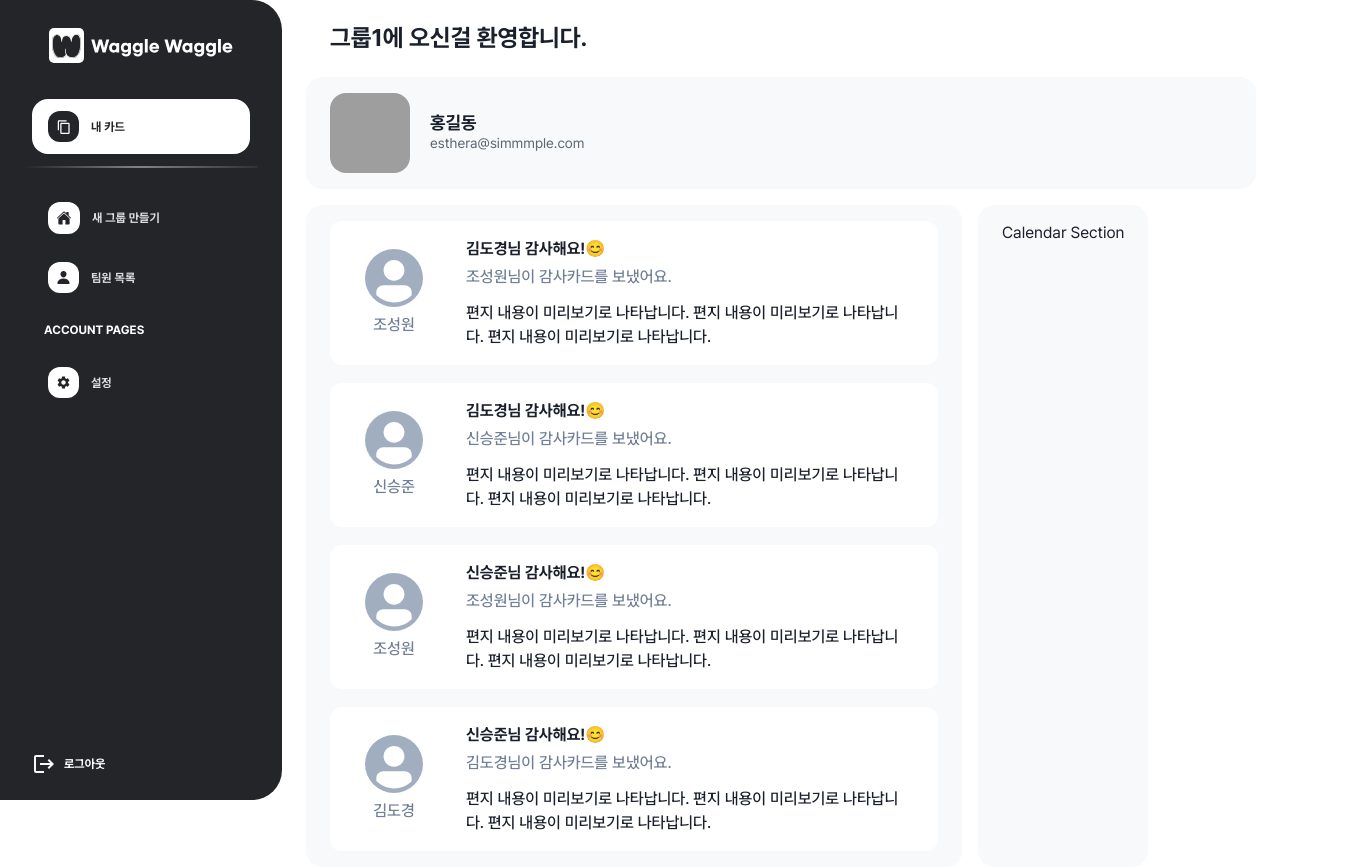
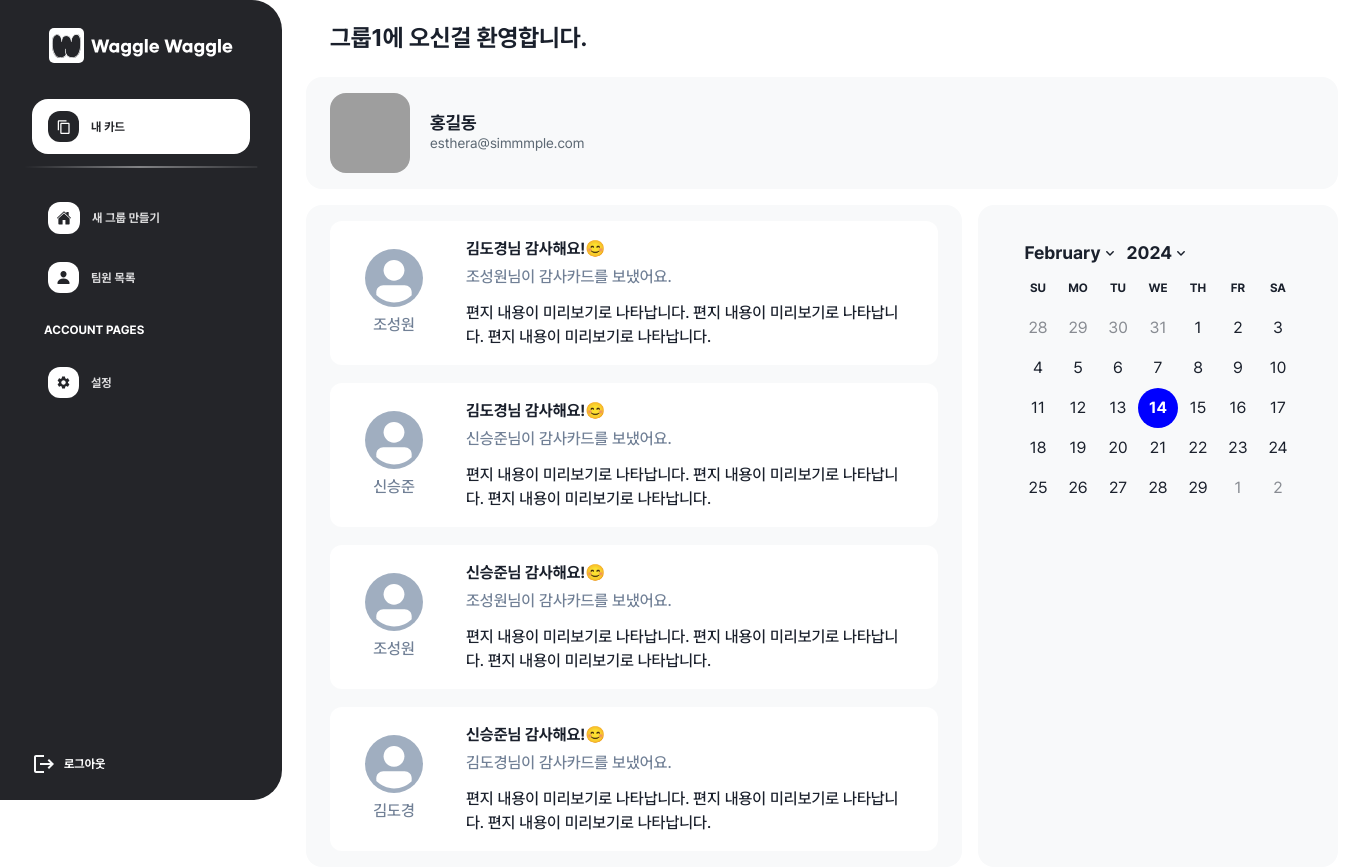
Before and after one commit to DDD-Community/DDD-10-WABLE-WEB, a Next.js app: page /client/1 in a window 1280 px wide. Shown: the whole page, 1362 px wide, since content can reach past the window. Built offline with nearby package versions, Linux system fonts and the light colour scheme; grey boxes are pictures that could not be loaded.

Commit message:
feat: calendar 컴포넌트 추가

```diff
--- /dev/null
+++ b/src/components/pages/client/calendar.tsx
@@ -0,0 +1,24 @@
+'use client';
+
+import { useState } from 'react';
+import { DayPicker } from 'react-day-picker';
+import 'react-day-picker/dist/style.css';
+
+export default function Calendar() {
+  const [selectedDate, setSelectedDate] = useState<Date | undefined>(
+    new Date(),
+  );
+
+  return (
+    <DayPicker
+      mode="single"
+      captionLayout="dropdown"
+      fromYear={2024}
+      toYear={2024}
+      showOutsideDays
+      required
+      selected={selectedDate}
+      onSelect={setSelectedDate}
+    />
+  );
+}
--- a/src/pages/client/[id]/index.tsx
+++ b/src/pages/client/[id]/index.tsx
@@ -4,6 +4,7 @@ import GNBLayout from '@/layouts/gnb-layout';
 import DashboardItem from '@/components/common/dashboard-item';
 import Card from '@/components/pages/client/card';
 import Profile from '@/components/pages/client/profile';
+import Calendar from '@/components/pages/client/calendar';
 
 const MOCK_DATA = [
   {
@@ -58,7 +59,9 @@ export default function Home() {
             />
           ))}
         </DashboardItem>
-        <DashboardItem>Calendar Section</DashboardItem>
+        <DashboardItem>
+          <Calendar />
+        </DashboardItem>
       </Flex>
     </GNBLayout>
   );
```
